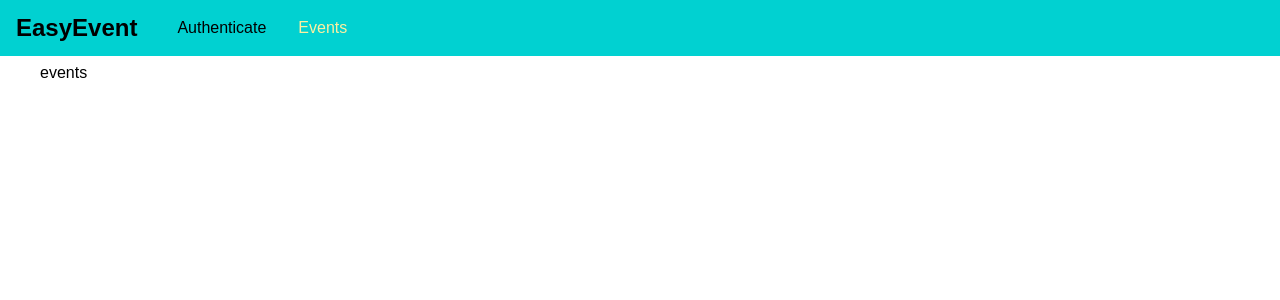
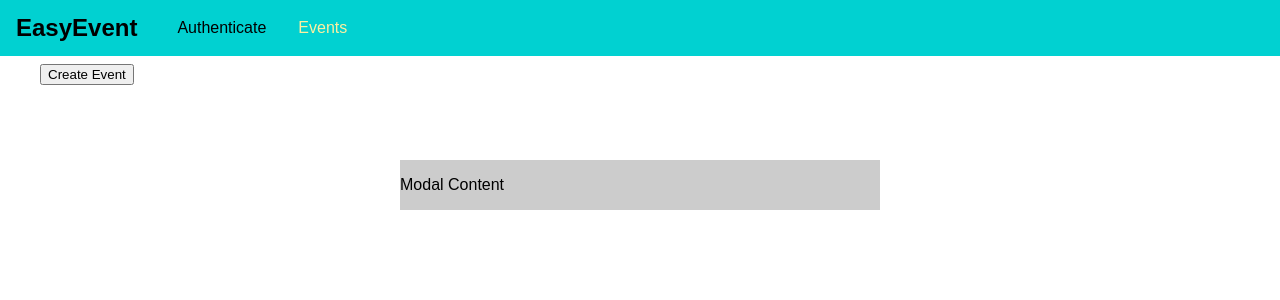
Before and after one commit to BinaryProvider/graphql-api-node-mongodb, a React (Create React App) app in the folder frontend/: page /events in a window 1280 px wide. Shown: the top 300 px of the page. Built offline with nearby package versions, Linux system fonts and the light colour scheme; the HTML template or start-up script is replaced by a standard one.

Commit message:
modal setup

```diff
--- /dev/null
+++ b/frontend/src/components/Modal/Modal.js
@@ -0,0 +1,14 @@
+import React from 'react';
+
+const Modal = props => (
+  <div className='modal'>
+    <header>{props.title}</header>
+    <section className='modal__content'>{props.children}</section>
+    <section className='modal__actions'>
+      {props.canCancel && <button className='btn'>cancel</button>}
+      {props.canConfirm && <button className='btn'>confirm</button>}
+    </section>
+  </div>
+);
+
+export default Modal;
--- a/frontend/src/index.css
+++ b/frontend/src/index.css
@@ -88,3 +88,18 @@ body {
   background: #01a7a7;
   border-color: #01a7a7;
 }
+
+.modal {
+  width: 90%;
+  background: #ccc;
+  position: fixed;
+  top: 20vh;
+  left: 5%;
+}
+
+@media (min-width: 768px) {
+  .modal {
+    width: 30rem;
+    left: calc((100% - 30rem) / 2);
+  }
+}
--- a/frontend/src/pages/Events.js
+++ b/frontend/src/pages/Events.js
@@ -1,9 +1,18 @@
-import React from 'react'
+import React, { Component } from 'react';
 
-export default function EventsPage() {
-  return (
-    <div>
-      events
-    </div>
-  )
+import Modal from '../components/Modal/Modal';
+
+export default class Events extends Component {
+  render() {
+    return (
+      <>
+        <Modal>
+          <p>Modal Content</p>
+        </Modal>
+        <div>
+          <button>Create Event</button>
+        </div>
+      </>
+    );
+  }
 }
```
